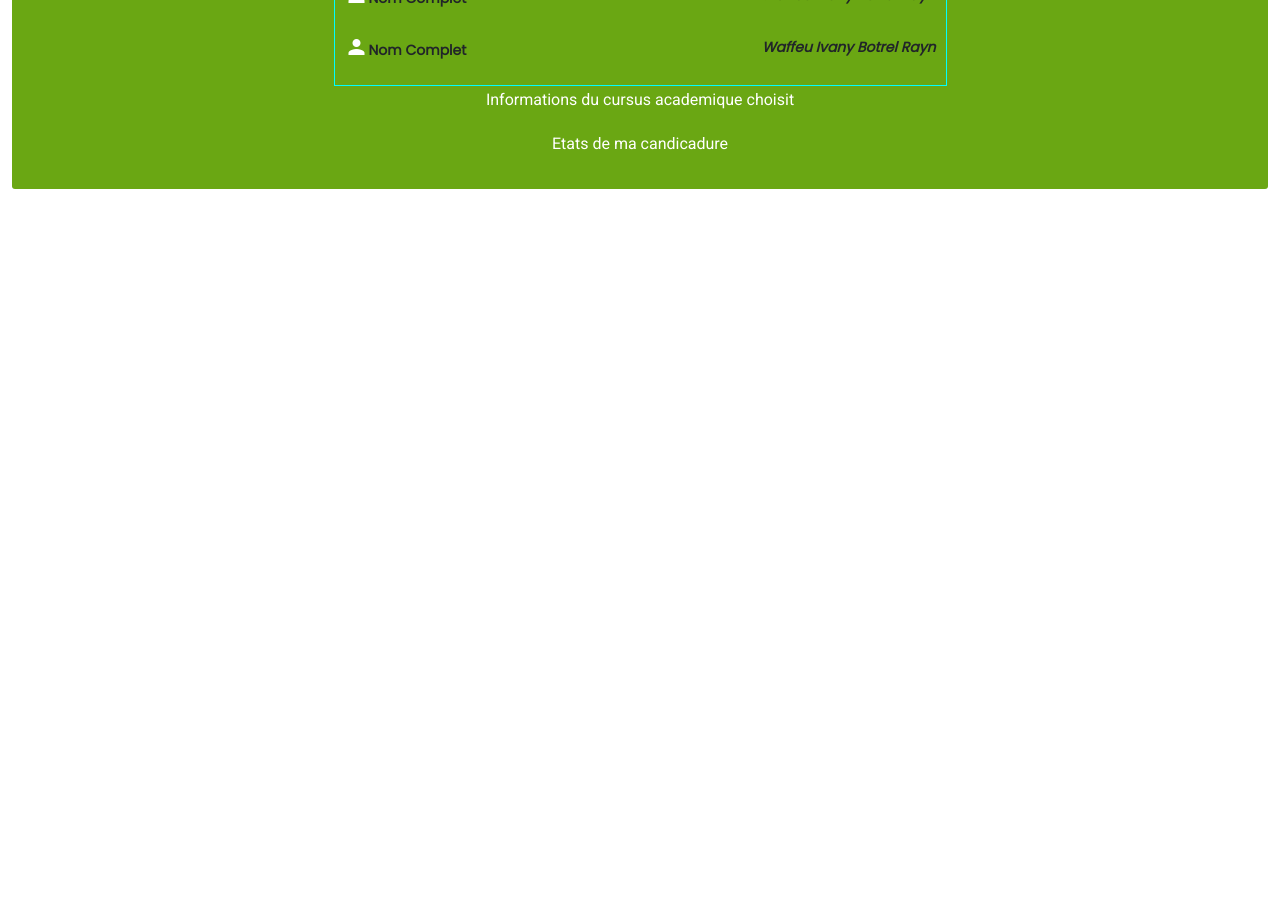
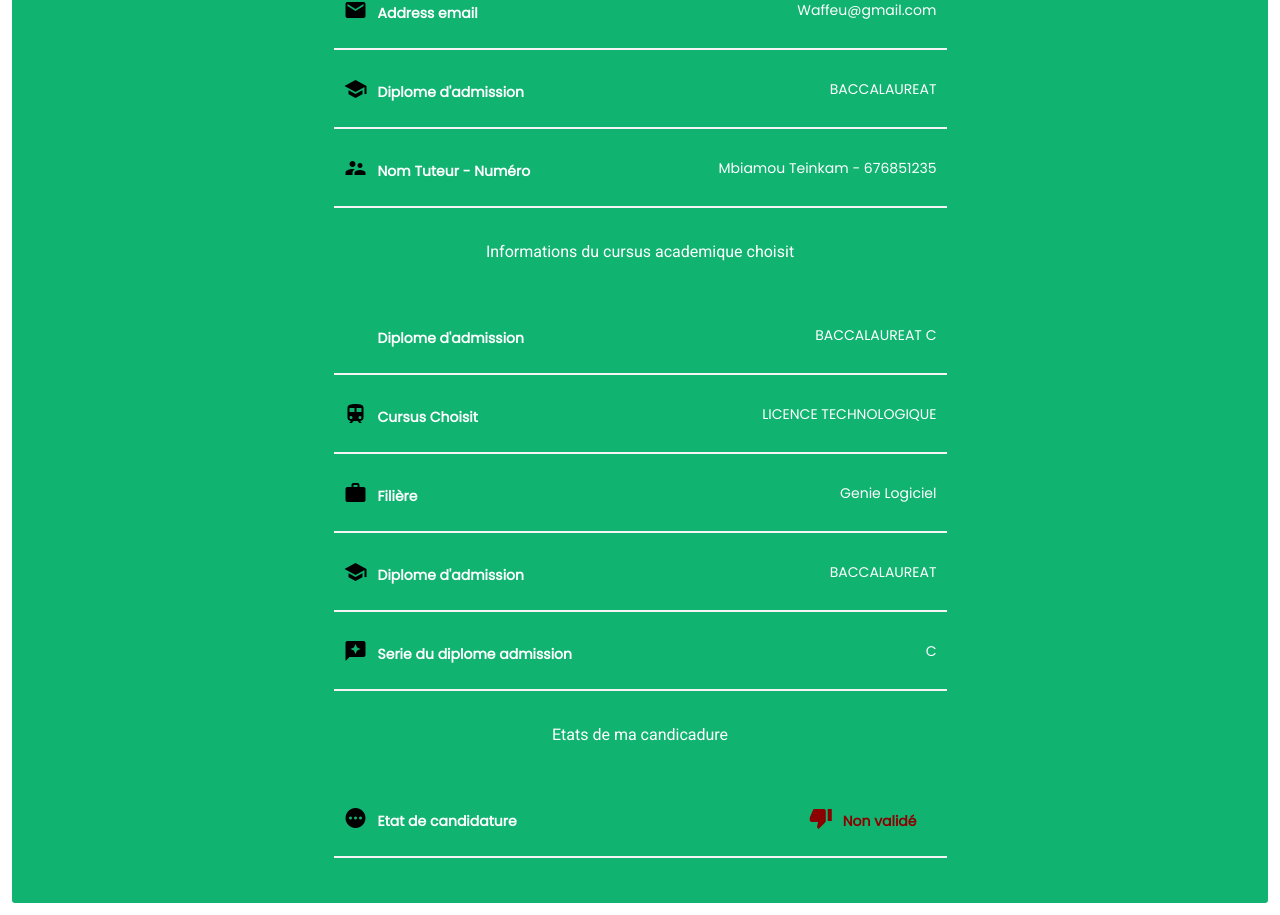
Before and after one commit to WIBR45919/Licprojet, an Angular app: page /profil in a window 1280 px wide. Shown: the part 420-1335 px from the top of the page. Before the commit the page ends 800 px from the top, so only its background shows below. Built offline with nearby package versions, Linux system fonts and the light colour scheme.

Commit message:
Finit la partie profil et debut de pa partie import de fichier

```diff
--- a/package.json
+++ b/package.json
@@ -25,10 +25,11 @@
     "bootstrap": "^5.0.0-beta3",
     "gsap": "^3.6.1",
     "jquery": "^3.6.0",
+    "ngx-dropzone": "^3.0.0",
     "popper.js": "^1.16.1",
     "rxjs": "~6.6.0",
     "sweetalert2": "^11.0.12",
-    "tslib": "^2.1.0",
+    "tslib": "^2.2.0",
     "zone.js": "~0.11.4"
   },
   "devDependencies": {
--- a/src/app/profil/import/import.component.html
+++ b/src/app/profil/import/import.component.html
@@ -1 +1,3 @@
-<p>Profil works</p>
+<div class="import">
+
+</div>
--- a/src/app/profil/profil/profil.component.css
+++ b/src/app/profil/profil/profil.component.css
@@ -1,4 +1,4 @@
-.import{
+.profil{
   padding: 12px;
   font-family: Poppins;
 }
@@ -8,7 +8,7 @@
   font-weight: bold;
 }
 .infos-user{
-  background-color: #6aa713;
+  background-color: #11b371;
   min-width: 50%;
   border-radius: 3px;
   padding: 15px;
@@ -21,11 +21,12 @@
   font-family: Poppins;
   color: white;
   text-align: center;
+  position: relative;
 }
 /* principal div des contenus */
 .personal{
-  border: 1px solid aqua;
-  margin: 0 auto;
+  border-width: 2px;
+  margin: 30px auto;
   width: 50%;
 }
 /* champs et contenu */
@@ -33,22 +34,34 @@
   display: flex;
   justify-content: space-between;
   align-items: center;
-  margin: 25px 10px;
+  padding: 25px 10px;
+  color: white;
+  border-bottom: 2px solid whitesmoke;
 }
-.content .p-title{
+.content .p-title, .state-view{
   display: flex;
   align-items: center;
-  font-weight: bolder;
+  font-weight: bold;
   margin-right: 20px;
 }
-.content .p-title span{
+.content .p-title span, .state-view span{
   padding-top: 7px;
 }
 .content .value{
-  font-weight: bold;
-  font-style: italic;
+  font-style: revert;
 }
 /*--les icones des contenus */
-.mat-icon{
-  color: #ffffff!important;
+.p-title .mat-icon{
+  margin-right: 10px;
+  color: #000!important;
 }
+.state-view .mat-icon{
+  margin-right: 10px;
+}
+/* icones valides et non valides */
+.state-view .mat-icon.valid-icon{
+  color: green!important;
+}
+.state-view .mat-icon.invalid-icon{
+  color: darkred!important;
+}
--- a/src/app/profil/profil/profil.component.html
+++ b/src/app/profil/profil/profil.component.html
@@ -1,4 +1,4 @@
-<div class="import">
+<div class="profil">
   <div class="title">
     <h1 class="g-titre">Informations de l'inscrit et état d'avancement de sa candidature</h1>
   </div>
@@ -23,7 +23,7 @@
             <span>Date & lieu de naissance</span>
           </div>
           <div class="value">
-            12/09/2001
+            12/09/2001 à Ndoungue
           </div>
         </div>
         <div class="content">
@@ -37,20 +37,20 @@
         </div>
         <div class="content">
           <div class="p-title">
-            <mat-icon aria-hidden="false" aria-label="person icon">person</mat-icon>
-            <span>Nom Complet</span>
+            <mat-icon aria-hidden="false" aria-label="person icon">school</mat-icon>
+            <span>Diplome d'admission</span>
           </div>
           <div class="value">
-            Waffeu Ivany Botrel Rayn
+           BACCALAUREAT
           </div>
         </div>
         <div class="content">
           <div class="p-title">
-            <mat-icon aria-hidden="false" aria-label="person icon">person</mat-icon>
-            <span>Nom Complet</span>
+            <mat-icon aria-hidden="false" aria-label="person icon">supervisor_account</mat-icon>
+            <span>Nom Tuteur - Numéro</span>
           </div>
           <div class="value">
-            Waffeu Ivany Botrel Rayn
+            Mbiamou Teinkam - 676851235
           </div>
         </div>
       </div>
@@ -59,11 +59,72 @@
       <div class="all-title">
         <h3>Informations du cursus academique choisit</h3>
       </div>
+      <div class="personal">
+        <div class="content">
+          <div class="p-title">
+            <mat-icon aria-hidden="false" aria-label="person icon">diplome</mat-icon>
+            <span>Diplome d'admission</span>
+          </div>
+          <div class="value">
+            BACCALAUREAT C
+          </div>
+        </div>
+        <div class="content">
+          <div class="p-title">
+            <mat-icon aria-hidden="false" aria-label="person icon">train</mat-icon>
+            <span>Cursus Choisit</span>
+          </div>
+          <div class="value">
+            LICENCE TECHNOLOGIQUE
+          </div>
+        </div>
+        <div class="content">
+          <div class="p-title">
+            <mat-icon aria-hidden="false" aria-label="person icon">work</mat-icon>
+            <span>Filière</span>
+          </div>
+          <div class="value">
+            Genie Logiciel
+          </div>
+        </div>
+        <div class="content">
+          <div class="p-title">
+            <mat-icon aria-hidden="false" aria-label="person icon">school</mat-icon>
+            <span>Diplome d'admission</span>
+          </div>
+          <div class="value">
+            BACCALAUREAT
+          </div>
+        </div>
+        <div class="content">
+          <div class="p-title">
+            <mat-icon aria-hidden="false" aria-label="person icon">try</mat-icon>
+            <span>Serie du diplome admission</span>
+          </div>
+          <div class="value">
+           C
+          </div>
+        </div>
+      </div>
     </div>
     <div class="state">
       <div class="all-title">
         <h3>Etats de ma candicadure</h3>
       </div>
+      <div class="personal">
+        <div class="content">
+          <div class="p-title">
+            <mat-icon aria-hidden="false" aria-label="person icon">pending</mat-icon>
+            <span>Etat de candidature</span>
+          </div>
+          <div class="value state-view">
+            <mat-icon aria-hidden="false" [ngClass]="{'invalid-icon': true, 'valid-icon': isValidate}" aria-label="person icon">
+              {{ !isValidate ? 'thumb_down' : 'thumb_up' }}
+            </mat-icon>
+            <span id="span-state">Non validé</span>
+          </div>
+        </div>
+      </div>
     </div>
   </div>
 </div>
--- a/src/app/profil/profil/profil.component.ts
+++ b/src/app/profil/profil/profil.component.ts
@@ -1,5 +1,5 @@
 import { Component, OnInit } from '@angular/core';
-
+declare var $: any;
 @Component({
   selector: 'app-profil',
   templateUrl: './profil.component.html',
@@ -7,9 +7,19 @@ import { Component, OnInit } from '@angular/core';
 })
 export class ProfilComponent implements OnInit {
 
+  isValidate = false;
+
   constructor() { }
 
   ngOnInit(): void {
+    this.state();
   }
 
+  state():void{
+    if(!this.isValidate){
+      $('#span-state').css({ color : 'darkred'});
+    }else{
+      $('#span-state').css({ color : 'green'});
+    }
+  }
 }
```
Also changed, not shown: 1 other file (tests, documents, lock files or other folders).
